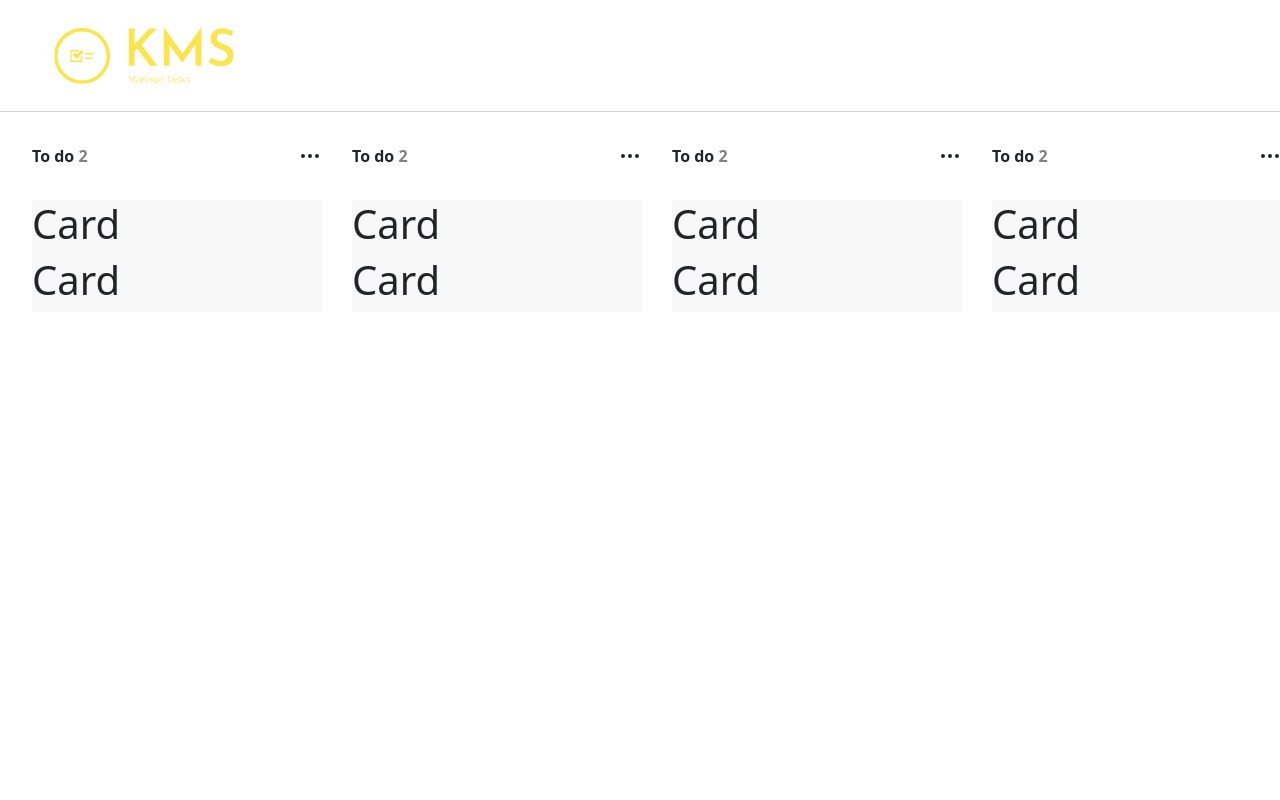
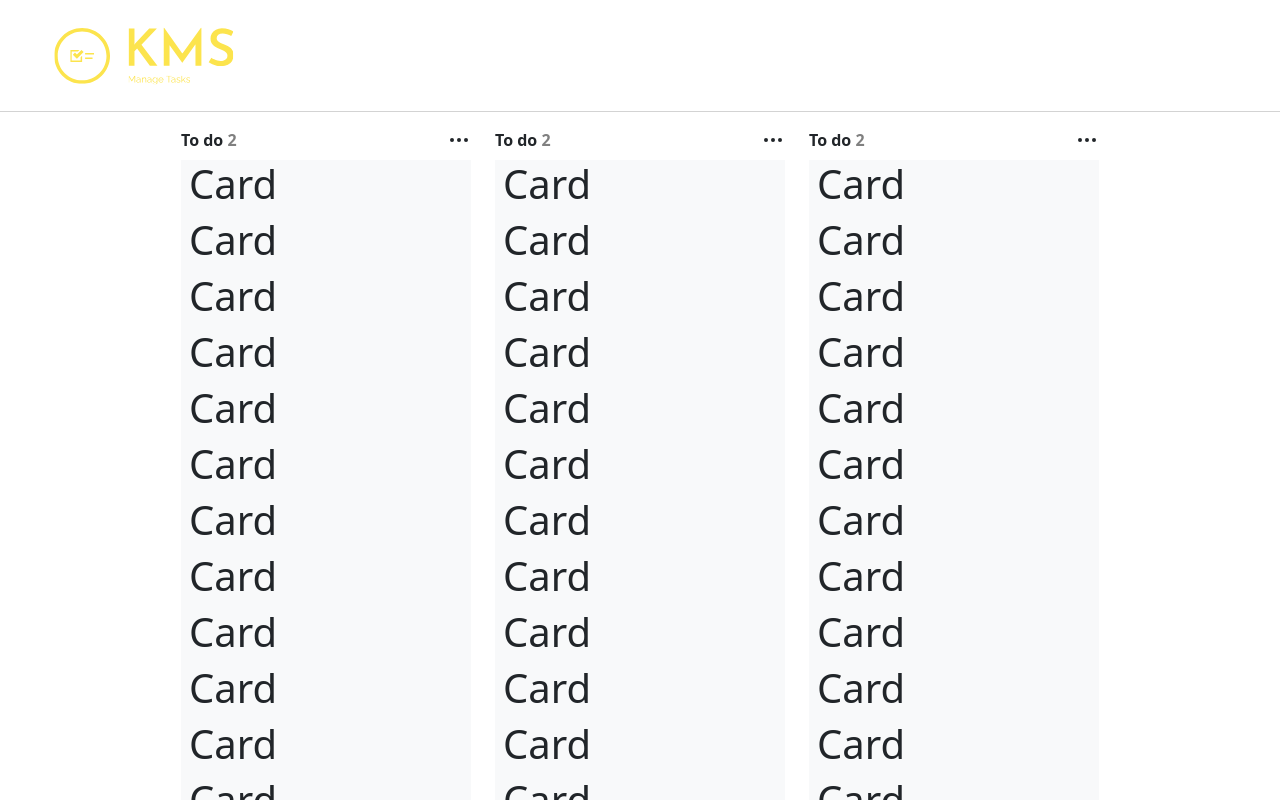
Before and after one commit to ayushempire/Kanban_Task_Management, a React (Vite) app: page /KanBoard in a window 1280 px wide. Built offline with nearby package versions, Linux system fonts and the light colour scheme.

Commit message:
partially saved

```diff
--- /dev/null
+++ b/src/KANBOARD/Column.css
@@ -0,0 +1,7 @@
+/* @media (max-width: 768px) {
+  .Card {
+    height: min-content !important;
+    width: 100%;
+    overflow-x: auto;
+  }
+} */
--- a/src/KANBOARD/Column.jsx
+++ b/src/KANBOARD/Column.jsx
@@ -1,40 +1,71 @@
 import React from "react";
 import { styled } from "styled-components";
 import { MoreHorizontal } from "react-feather";
+import "./Column.css";
 
 export default function Column() {
   return (
-    <Column_main>
-      <Column_top>
-        <Column_title>
+    <div
+      className="Column_main d-flex flex-column gap-2"
+      style={{ width: 290, minWidth: "min-content" }}
+    >
+      <div className="Column_top d-flex">
+        <div className="Column_title fw-bold flex-fill ">
           To do <span style={{ color: "grey" }}> 2</span>
-        </Column_title>
+        </div>
         <MoreHorizontal />
-      </Column_top>
-      <Card>
-        <h1>Card</h1>
-        <h1>Card</h1>
-      </Card>
-    </Column_main>
+      </div>
+      <div className="Card bg-light d-flex flex-row flex-md-column flex-lg-column ps-2">
+        <H1>Card</H1>
+        <H1>Card</H1>
+        <H1>Card</H1>
+        <H1>Card</H1>
+        <H1>Card</H1>
+        <H1>Card</H1>
+        <H1>Card</H1>
+        <H1>Card</H1>
+        <H1>Card</H1>
+        <H1>Card</H1>
+        <H1>Card</H1>
+        <H1>Card</H1>
+        <H1>Card</H1>
+        <H1>Card</H1>
+        <H1>Card</H1>
+        <H1>Card</H1>
+        <H1>Card</H1>
+        <H1>Card</H1>
+        <H1>Card</H1>
+        <H1>Card</H1>
+        <H1>Card</H1>
+        <H1>Card</H1>
+        <H1>Card</H1>
+        <H1>Card</H1>
+      </div>
+    </div>
   );
 }
 
-const Column_main = styled.div`
-  width: 290px;
-  display: flex;
-  flex-direction: column;
-  gap: 1rem;
-  max-height: 100%;
-  overflow-y: auto;
+// const Column_main = styled.div`
+//   width: 350px;
+//   display: flex;
+//   margin-bottom: 0.5rem;
+//   flex-direction: column;
+//   gap: 0.2rem;
+//   max-height: 100%;
+//   overflow-y: auto;
+// `;
+// const Column_top = styled.div`
+//   display: flex;
+// `;
+// const Column_title = styled.p`
+//   flex: 1;
+//   align-items: center;
+//   font-weight: bold;
+// `;
+// const Card = styled.div`
+//   background-color: #f8f8f8;
+// `;
+
+const H1 = styled.h1`
+  margin-right: 10px;
 `;
-const Column_top = styled.div`
-  display: flex;
-`;
-const Column_title = styled.p`
-  flex: 1;
-  align-items: center;
-  font-weight: bold;
-`;
-const Card = styled.div`
-  background-color: #f8f8f8;
-`;
--- a/src/KANBOARD/KanBoard.jsx
+++ b/src/KANBOARD/KanBoard.jsx
@@ -1,44 +1,32 @@
 import React from "react";
-import styled from "styled-components";
 import BoardNav from "./BoardNav";
 import Column from "./Column";
 
 export default function KanBoard() {
   return (
-    <Kanboard>
+    <div
+      className=" mtauto Kanboard w-auto height-100 d-flex flex-column"
+      style={{ width: "100%", height: "100vh" }}
+    >
       <BoardNav />
-      <App_outer>
-        <App_boards>
+      <div
+        className="App_boards_outer mtauto d-flex  flex-fill justify-content-center"
+        style={{
+          overflowX: "auto",
+          width: "100%",
+          overflowY: "auto",
+          height: "100%",
+        }}
+      >
+        <div
+          className="App_boards d-flex flex-column flex-md-row flex-lg-row gap-4 p-3 "
+          style={{ minWidth: "min-content", height: "min-content" }}
+        >
           <Column />
           <Column />
           <Column />
-          <Column />
-          <Column />
-          <Column />
-          <Column />
-        </App_boards>
-      </App_outer>
-    </Kanboard>
+        </div>
+      </div>
+    </div>
   );
 }
-
-const Kanboard = styled.div`
-  width: 100%;
-  height: 100vh;
-  display: flex;
-  flex-direction: column;
-`;
-
-const App_boards = styled.div`
-  min-width: min-content;
-  display: flex;
-  padding-left: 2rem;
-  padding-top: 2rem;
-  gap: 30px;
-`;
-
-const App_outer = styled.div`
-  flex: 1;
-  width: 100%;
-  overflow-x: auto;
-`;
```
